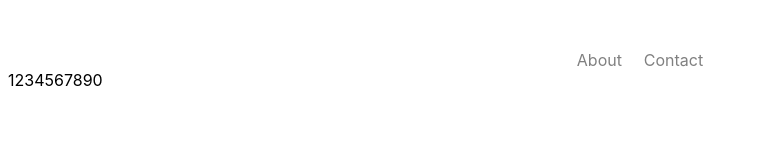
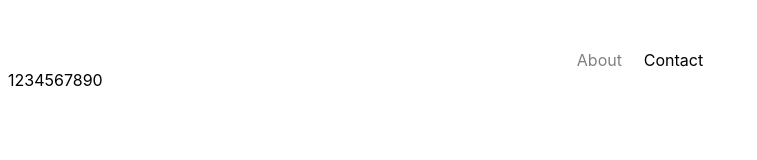
Before and after one commit to siddarthpatel/personal, a React app: page /contact in a window 1280 px wide. Shown: the top 160 px of the page, without its empty margins (0-757 px from the left). Built offline with nearby package versions, Linux system fonts and the light colour scheme.

Commit message:
add styles to nav

```diff
--- a/src/components/About.js
+++ b/src/components/About.js
@@ -1,9 +1,14 @@
 import React from 'react';
 import pic from '../../public/media/pic.png';
-// import ReactDOM from 'react-dom/client';
+import Navbar from './NavBar';
+import { useLocation } from 'react-router-dom';
 
 const About = () => {
+    const match = useLocation()
+
     return (
+        <div>
+            <Navbar path={match.pathname}/>
             <div className='about-container'>
                 <div className='about-container-personal'>
                     <div className='about-container-personal-details'>
@@ -36,6 +41,7 @@ const About = () => {
                     </div>
                 </div>
             </div>
+        </div>
     );
 };
 
--- a/src/components/App.js
+++ b/src/components/App.js
@@ -1,8 +1,8 @@
 import React from 'react';
-import {   BrowserRouter as Router, Routes, Route, Link } from 'react-router-dom';
+import { BrowserRouter as Router, Routes, Route } from 'react-router-dom';
 import About from './About';
 import Contact from './Contact';
-import Navbar from './NavBar';
+// import Navbar from './NavBar';
 
 function NoMatch() {
   return (
@@ -16,7 +16,7 @@ function NoMatch() {
 const App = () => {
   return (
     <Router>
-      <Navbar />
+      {/* <Navbar /> */}
       <Routes>
         <Route path="/" element={<About />} />
         <Route path="/contact" element={<Contact />} />
--- a/src/components/Contact.js
+++ b/src/components/Contact.js
@@ -1,10 +1,15 @@
 import React from 'react';
-// import ReactDOM from 'react-dom/client';
+import Navbar from './NavBar';
+import { useLocation } from 'react-router-dom';
 
 const Contact = () => {
+    const match = useLocation()
     return (
-        <div className='contact-container'>
-            1234567890
+        <div>
+            <Navbar path={match.pathname} />
+            <div className='contact-container'>
+                1234567890
+            </div>
         </div>
     );
 };
--- a/src/components/Navbar.js
+++ b/src/components/Navbar.js
@@ -2,13 +2,13 @@ import React from "react";
 import { Link } from 'react-router-dom';
 
 
-const Navbar = () => {
+const Navbar = ({ path }) => {
     return (
         <div className="navbar-container">
             <nav>
                 <div className="navbar-container-items">
-                    <Link to='/'> About </Link>
-                    <Link to='/contact'> Contact </Link>
+                    <Link to='/' className={path === '/' ? 'selected': ''}> About </Link>
+                    <Link to='/contact' className={path === '/contact' ? 'selected': ''}> Contact </Link>
                 </div>
             </nav>
         </div>
--- a/styles/components/_navbar.scss
+++ b/styles/components/_navbar.scss
@@ -7,5 +7,8 @@
         display: flex;
         justify-content: space-evenly;
         color: gray;
+        .selected {
+            color: black;
+        }
     }
 }
```
Lines whose indentation alone changed are shown as unchanged.
